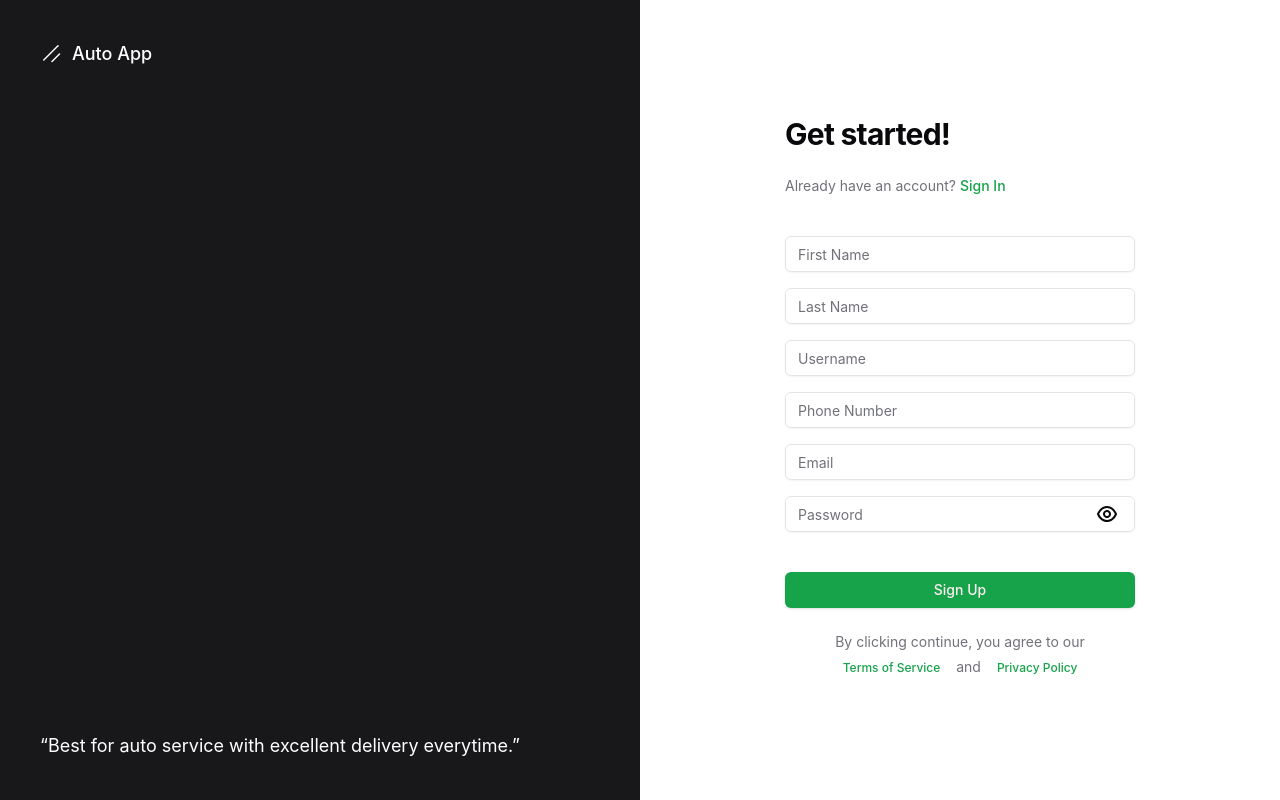
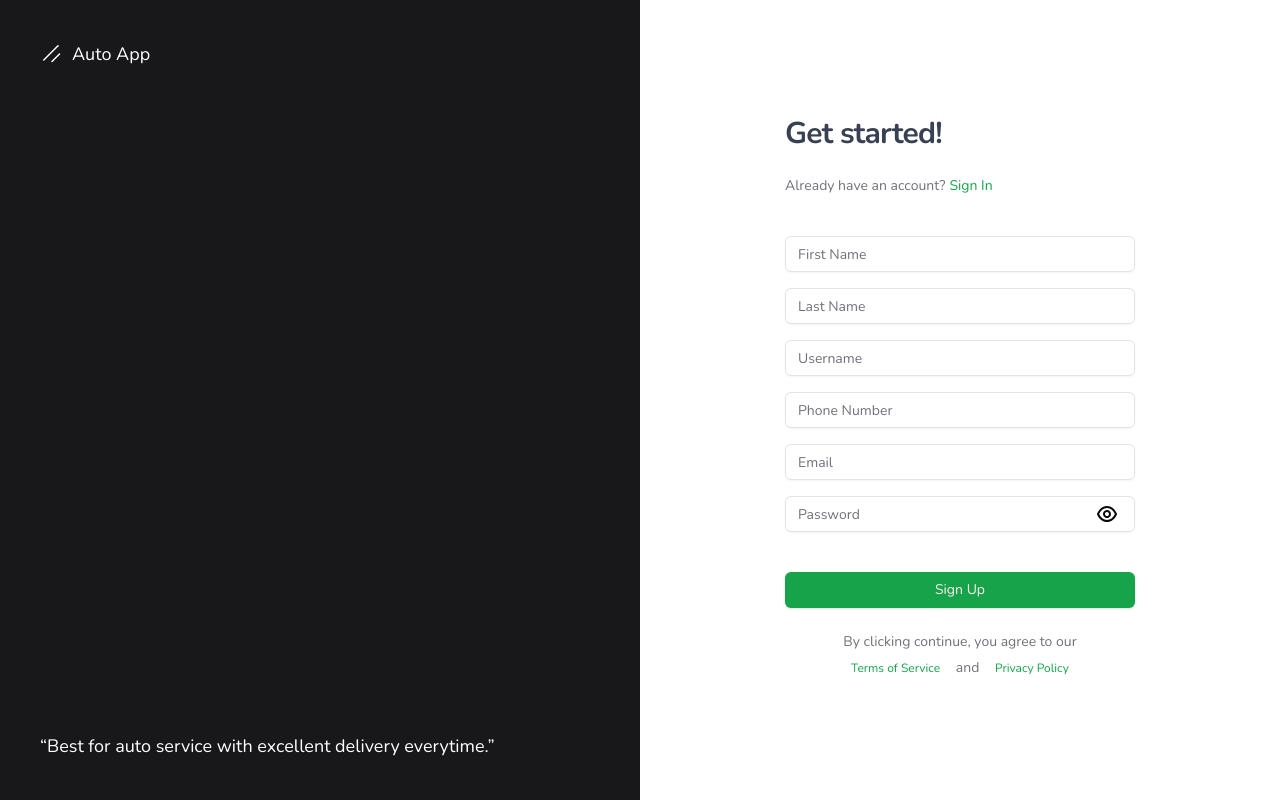
Before and after one commit to CeeJayyy007/auto-app-frontend, a React (Vite) app: page /sign-in in a window 1280 px wide. Built offline with nearby package versions, Linux system fonts and the light colour scheme.

Commit message:
chore: change app font family to nunito

```diff
--- a/index.html
+++ b/index.html
@@ -3,6 +3,10 @@
   <head>
     <meta charset="UTF-8" />
     <link rel="icon" type="image/svg+xml" href="/vite.svg" />
+    <link
+      href="https://fonts.googleapis.com/css?family=Nunito:400,700&display=swap"
+      rel="stylesheet"
+    />
     <meta name="viewport" content="width=device-width, initial-scale=1.0" />
     <title>Auto App</title>
   </head>
--- a/src/styles/globals.css
+++ b/src/styles/globals.css
@@ -75,14 +75,14 @@ p {
   @apply mt-2;
 }
 h1 {
-  @apply scroll-m-20 text-4xl font-extrabold tracking-tight lg:text-5xl;
+  @apply scroll-m-20 text-4xl font-extrabold tracking-tight lg:text-5xl text-gray-700;
 }
 h2 {
-  @apply scroll-m-20 pb-2 text-3xl font-semibold tracking-tight transition-colors first:mt-0;
+  @apply scroll-m-20 pb-2 text-3xl font-semibold text-gray-700 tracking-tight transition-colors first:mt-0;
 }
 h3 {
-  @apply scroll-m-20 text-2xl font-semibold tracking-tight;
+  @apply scroll-m-20 text-2xl font-semibold tracking-tight text-gray-700;
 }
 h4 {
-  @apply scroll-m-20 text-xl font-semibold tracking-tight;
+  @apply scroll-m-20 text-xl font-semibold tracking-tight text-gray-700;
 }
--- a/tailwind.config.js
+++ b/tailwind.config.js
@@ -16,9 +16,9 @@ module.exports = {
       }
     },
     fontFamily: {
-      sans: ['Inter', 'sans-serif'],
-      mono: ['JetBrains Mono', 'monospace'],
-      serif: ['Merriweather', 'serif']
+      sans: ['nunito', 'sans-serif'],
+      mono: ['nunito', 'monospace'],
+      serif: ['nunito', 'serif']
     },
     extend: {
       colors: {
```
